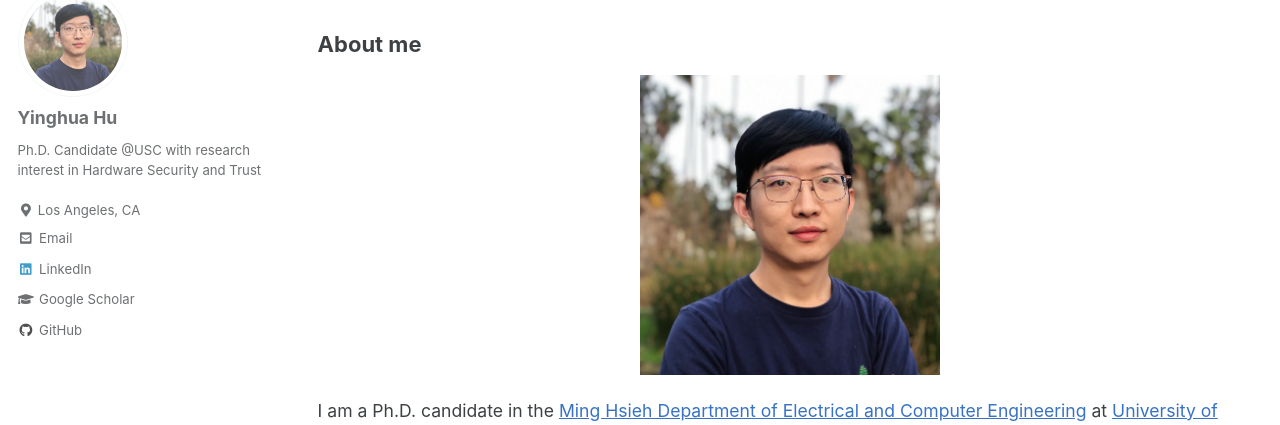
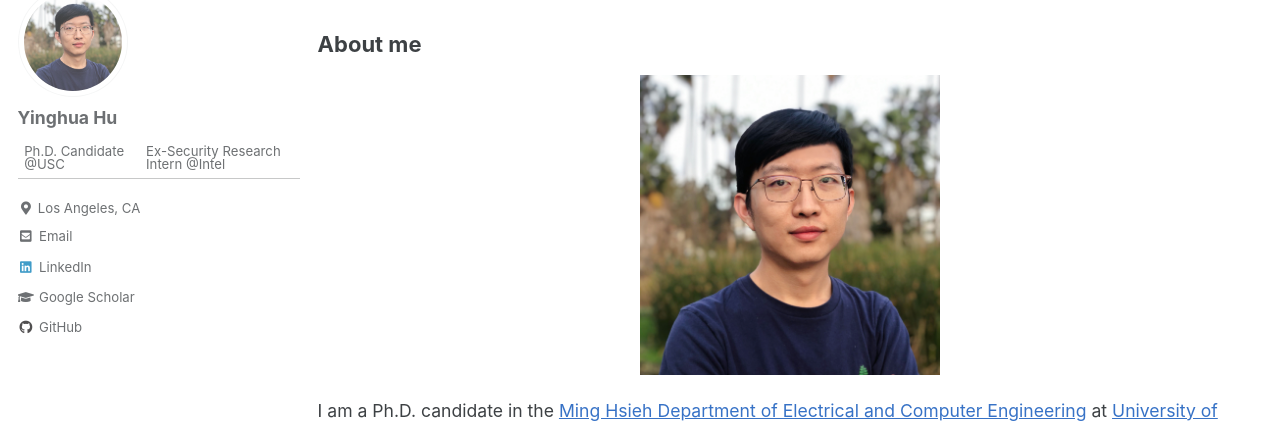
Before and after one commit to yinghuah/yinghuah.github.io, a Jekyll site: the page built from index.html, in a window 1280 px wide. Shown: the part 102-527 px from the top of the page. Built offline with Jekyll 4.4.1, drawn with Linux system fonts in a browser that asks for light colours; cached includes are drawn as plain includes; the list of posts is cut into pages by our own code.

Commit message:
Update _config.yml

```diff
--- a/_config.yml
+++ b/_config.yml
@@ -103,7 +103,7 @@ analytics:
 author:
   name             : "Yinghua Hu"
   avatar           : "/assets/images/Yinghua_Hu_profile.JPG"
-  bio              : "Ph.D. Candidate @USC with research interest in Hardware Security and Trust"
+  bio              : "Ph.D. Candidate @USC | Ex-Security Research Intern @Intel"
   location         : "Los Angeles, CA"
   email            : # "yinghuah AT usc DOT edu"
   links:
```
